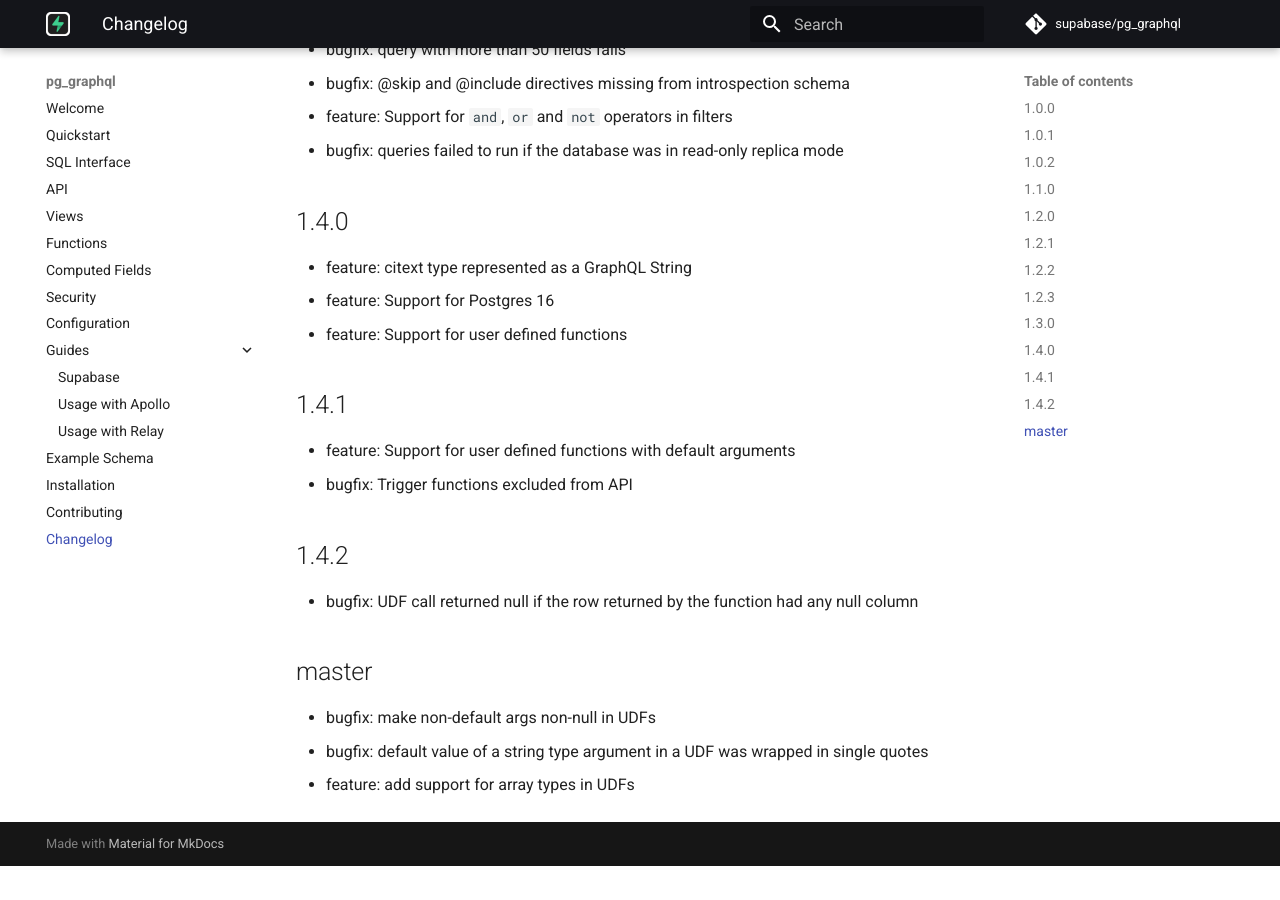
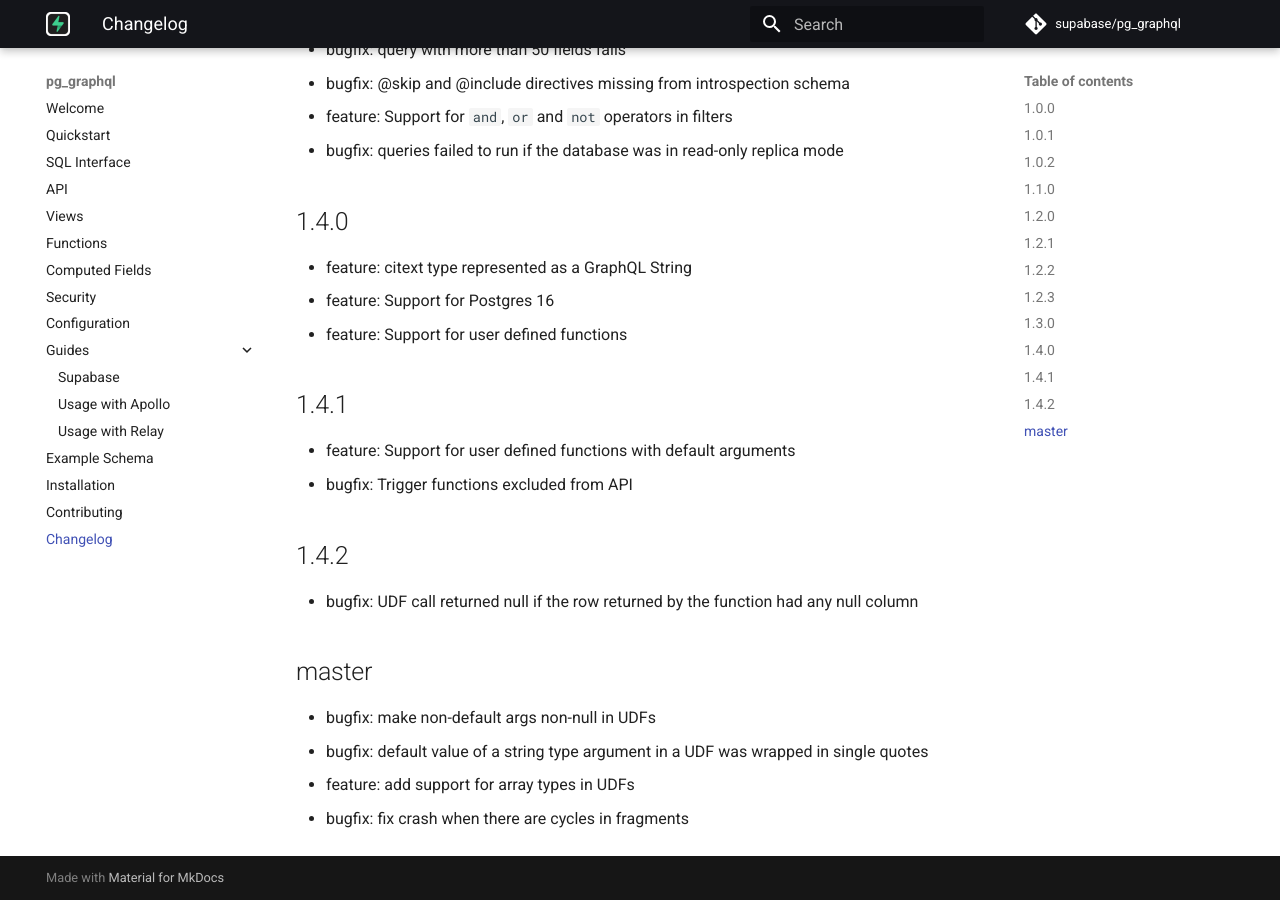
Before and after one commit to supabase/pg_graphql, an MkDocs documentation site: the page built from docs/changelog.md, in a window 1280 px wide and 900 px high, scrolled down 1622 px. Built offline with MkDocs 1.6.1 and Material for MkDocs 9.7.7, drawn with Linux system fonts in a browser that asks for light colours; comment, search, counter and statistics services are not loaded; before the commit the page ends 2488 px from its top, so only the background shows below that.

Commit message:
update changelog

```diff
--- a/docs/changelog.md
+++ b/docs/changelog.md
@@ -58,3 +58,4 @@
 - bugfix: make non-default args non-null in UDFs
 - bugfix: default value of a string type argument in a UDF was wrapped in single quotes
 - feature: add support for array types in UDFs
+- bugfix: fix crash when there are cycles in fragments
```
